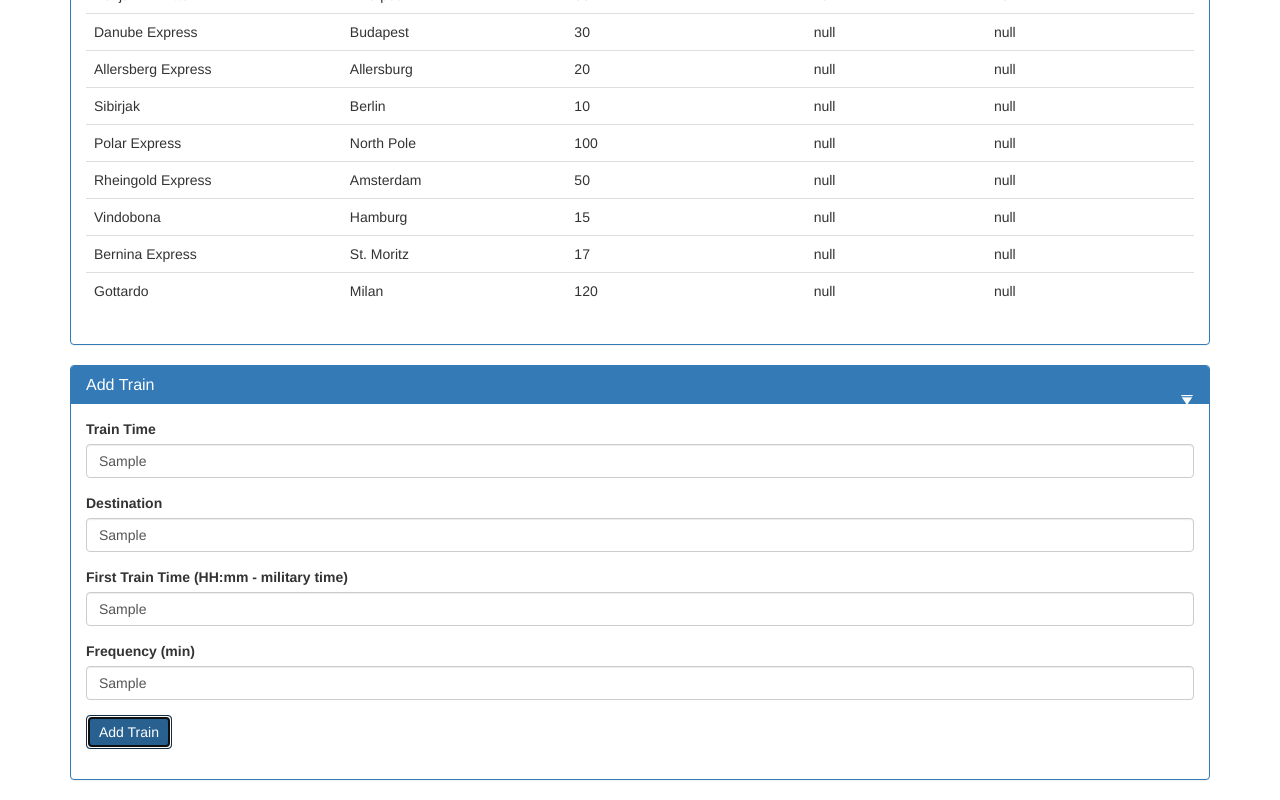
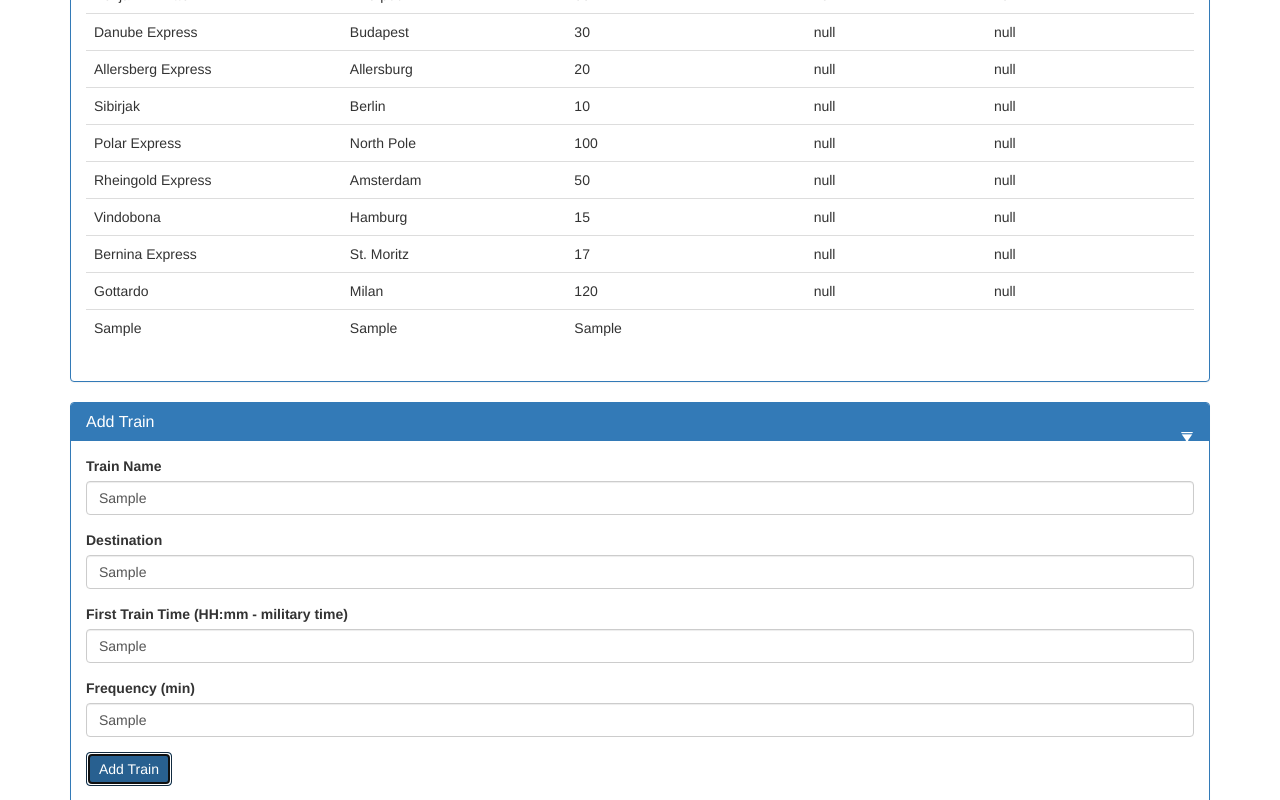
Before and after one commit to wynnblevins/TrainTime, a plain HTML site: page index.html in a window 1280 px wide. Both pictures are taken after typing "Sample", "Sample", "Sample", "Sample" into the empty fields and a click on the button "Add Train". Shown: the part 431-1231 px from the top of the page. Drawn offline with nearby package versions, Linux system fonts and the light colour scheme.

Commit message:
Users can now append train rows to train table.  Time values are not being set on table yet

```diff
--- a/assets/scripts/script.js
+++ b/assets/scripts/script.js
@@ -8,11 +8,6 @@ var config = {
 };
 firebase.initializeApp(config);
 
-$("#add-train-button").click(function () {
-    console.log('Hello, World!');
-});
-
-function init() {
 var trains = [
     {name: 'Santa Fe', destination: 'Phoenix Arizona', frequency: 60, next: null, minutesAway: null},
     {name: 'Benjamin Britten', destination: 'Liverpool', frequency: 80, next: null, minutesAway: null},
@@ -25,6 +20,26 @@ function init() {
     {name: 'Bernina Express', destination: ' St. Moritz', frequency: 17, next: null, minutesAway: null},
     {name: 'Gottardo', destination: 'Milan', frequency: 120, next: null, minutesAway: null}
 ];
+
+$("#add-train-button").click(function () {
+    var trainName = $('#trainName').val();
+    var destination = $('#destination').val();
+    var firstTrainTime = $('#firstTrainTime').val();
+    var frequency = $('#frequency').val();
+    var dummyVal = '';
+
+    var trainRowHtml = `<tr>
+        <td>${trainName}</td>
+        <td>${destination}</td>
+        <td>${frequency}</td>
+        <td>${dummyVal}</td>
+        <td>${dummyVal}</td>
+    </tr>`;
+
+    $('#train-list-table tbody').append(trainRowHtml)
+});
+
+function init() {
 
     var html = '';
     for(var i = 0; i < trains.length; i++) {
--- a/index.html
+++ b/index.html
@@ -57,8 +57,8 @@
         <div class="panel-body">
             <form>
                 <div class="form-group">
-                    <label for="trainTime" class="control-label">Train Time</label>
-                    <input id="trainTime" name="trainTime" type="text" class="form-control">
+                    <label for="trainName" class="control-label">Train Name</label>
+                    <input id="trainName" name="trainName" type="text" class="form-control">
                 </div>
                 <div class="form-group">
                     <label for="destination" class="control-label">Destination</label>
```
Lines whose indentation alone changed are shown as unchanged.
